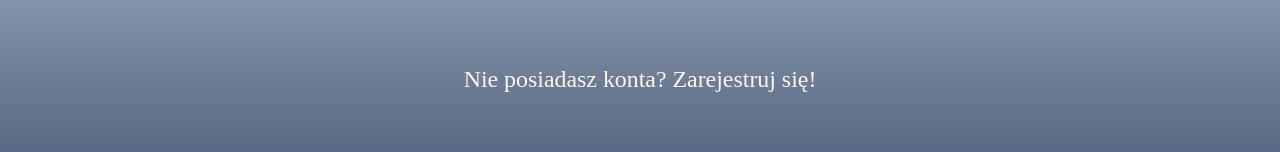
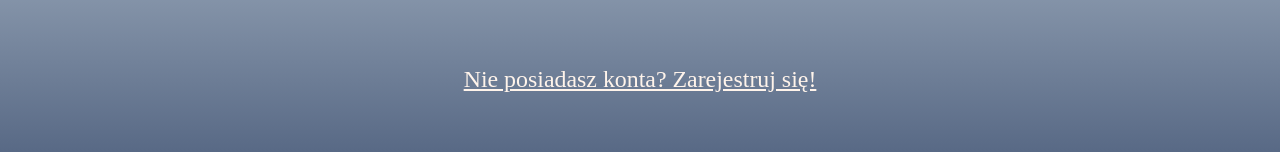
Before and after one commit to shareio-pl/shareio-frontend, a Vue app: page /login in a window 1280 px wide. In both pictures the pointer is over the element "Nie posiadasz konta? Zarejestruj się!". Shown: the part 383-535 px from the top of the page. Built offline with nearby package versions, Linux system fonts and the light colour scheme; a web font is replaced by a local one.

Commit message:
Add underline on hover to span in login

```diff
--- a/src/components/pages/Login.vue
+++ b/src/components/pages/Login.vue
@@ -53,4 +53,8 @@ span {
   cursor: pointer;
 }
 
+span:hover {
+  text-decoration: underline;
+}
+
 </style>
```
